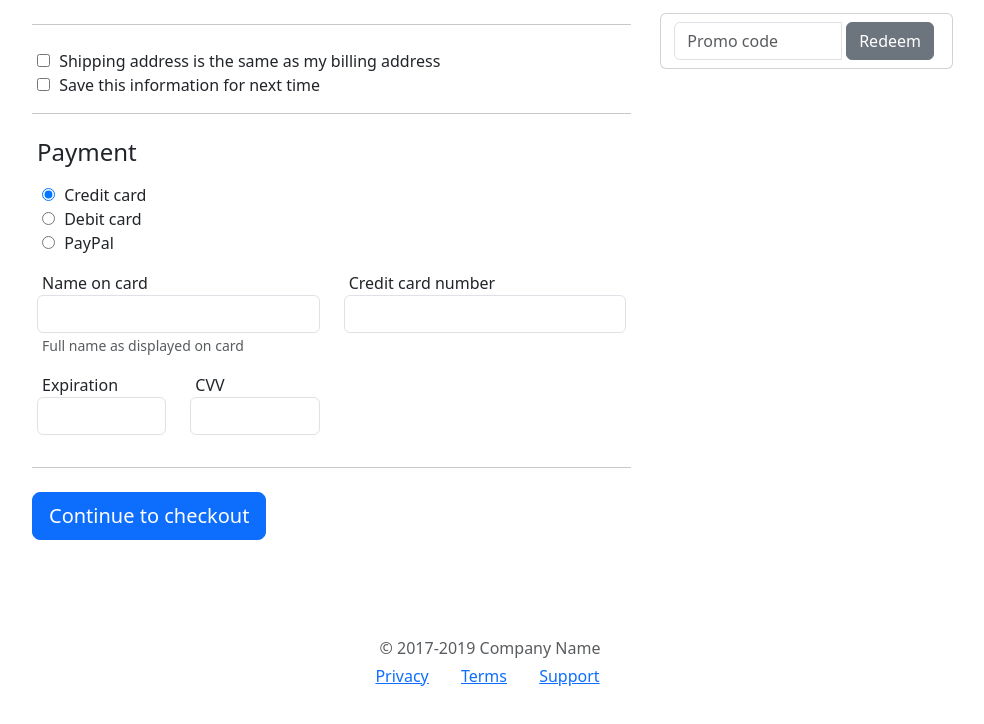
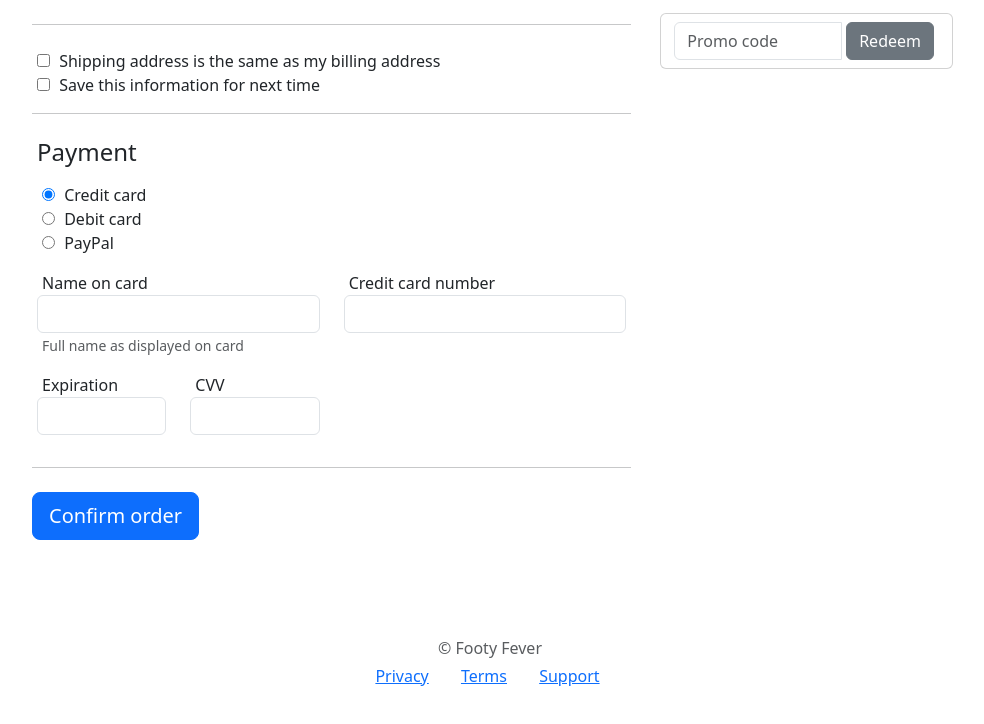
Before and after one commit to danny-h10/soccer_shop, a plain HTML site: page checkout.html in a window 1280 px wide. Shown: the part 609-1333 px from the top of the page, without its empty margins (150-1134 px from the left). Drawn offline with nearby package versions, Linux system fonts and the light colour scheme.

Commit message:
added to checkout page

```diff
--- a/checkout.html
+++ b/checkout.html
@@ -214,12 +214,12 @@
                   </div>
               </div>
               <hr class="mb-4">
-              <button class="btn btn-primary btn-lg btn-block" type="submit">Continue to checkout</button>
+              <button class="btn btn-primary btn-lg btn-block" type="submit">Confirm order</button>
           </form>
       </div>
   </div>
   <footer class="my-5 pt-5 text-muted text-center text-small">
-      <p class="mb-1">© 2017-2019 Company Name</p>
+      <p class="mb-1">© Footy Fever</p>
       <ul class="list-inline">
           <li class="list-inline-item"><a href="#">Privacy</a></li>
           <li class="list-inline-item"><a href="#">Terms</a></li>
```
